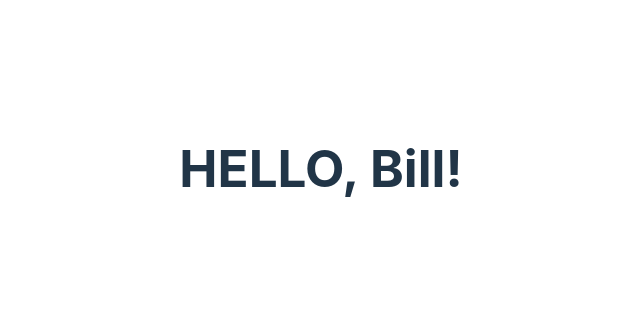
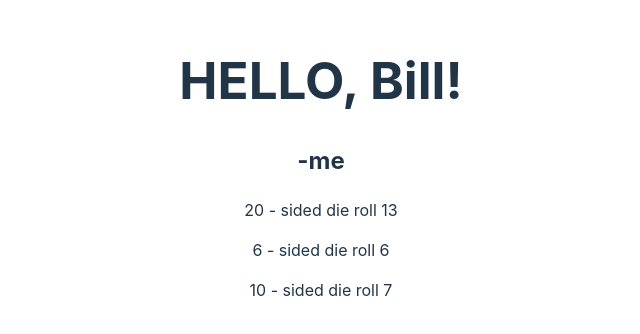
Before and after one commit to Shessire/Web-Dev-Practice, a React (Vite) app in the folder react-practice/: page / in a window 1280 px wide. Shown: the part 232-566 px from the top of the page, without its empty margins (319-959 px from the left). Built offline with nearby package versions, Linux system fonts and the light colour scheme.

Commit message:
Non-string Props

```diff
--- a/react-practice/src/App.jsx
+++ b/react-practice/src/App.jsx
@@ -1,11 +1,15 @@
 import './App.css'
 import Greeter from './Greeter'
+import Die2 from './Die2'
 
 function App() {
 
   return (
     <>
-      <Greeter person="Bill" />
+      <Greeter person="Bill" from="me"/>
+      <Die2 numSides={20}/>
+      <Die2 numSides={6}/>
+      <Die2 numSides={10}/>
     </>
   )
 }
--- /dev/null
+++ b/react-practice/src/Die2.jsx
@@ -0,0 +1,9 @@
+function Die2 ({ numSides }) {
+    const roll = Math.floor(Math.random() * numSides) + 1
+
+    return (
+        <p>{numSides} - sided die roll {roll}</p>
+    )
+}
+
+export default Die2;
--- a/react-practice/src/Greeter.jsx
+++ b/react-practice/src/Greeter.jsx
@@ -1,5 +1,10 @@
-function Greeter({person}) {
-    return <h1>HELLO, {person}!</h1>
+function Greeter({person, from}) {
+    return (
+    <>
+        <h1>HELLO, {person}!</h1>
+        <h2>-{from}</h2>
+    </>
+    )
 }
 
 //export default allows you to import it with
```
